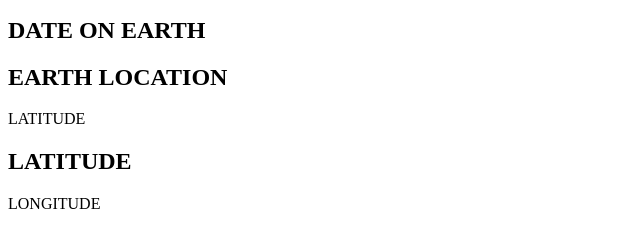
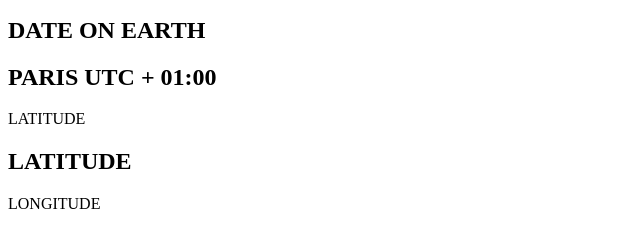
Before and after one commit to adatechschool/PC---dataviz-moon-team, a plain HTML site: page src/moon_rise.html in a window 1280 px wide. Shown: the part 195-425 px from the top of the page, 0-640 px from the left. Drawn offline with Linux system fonts and the light colour scheme; no server answers.

Commit message:
Update moon_rise.html

```diff
--- a/src/moon_rise.html
+++ b/src/moon_rise.html
@@ -23,7 +23,7 @@
         <h2 class="clock"></h2>
         <p>DATE ON EARTH</p>
         <h2 id="date_earth">DATE ON EARTH</h2>
-        <h2 id="earth_location">EARTH LOCATION</h2>
+        <h2 id="earth_location">PARIS UTC + 01:00</h2>
         <p>LATITUDE</p>
         <h2 id="earth_latitude">LATITUDE</h2>
         <p>LONGITUDE</p>
```
